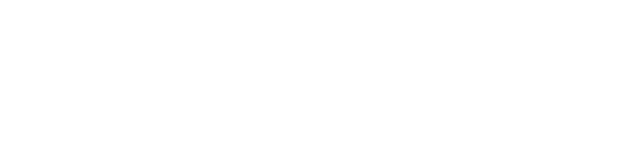
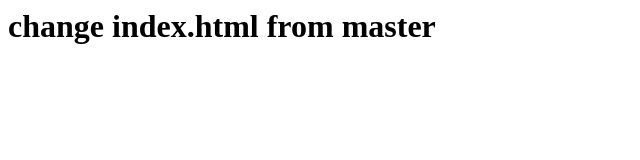
Before and after one commit to davidgoliath365/daviddevops, a plain HTML site: page index.html in a window 1280 px wide. Shown: the whole page, without its empty margins (0-640 px from the left). Drawn offline with Linux system fonts and the light colour scheme.

Commit message:
merge master & dev

```diff
--- a/index.html
+++ b/index.html
@@ -2,5 +2,5 @@
 <header>
 <title>Test</title>
 </header>
-
+<h1>change index.html from master</h1>
 </html>
```
